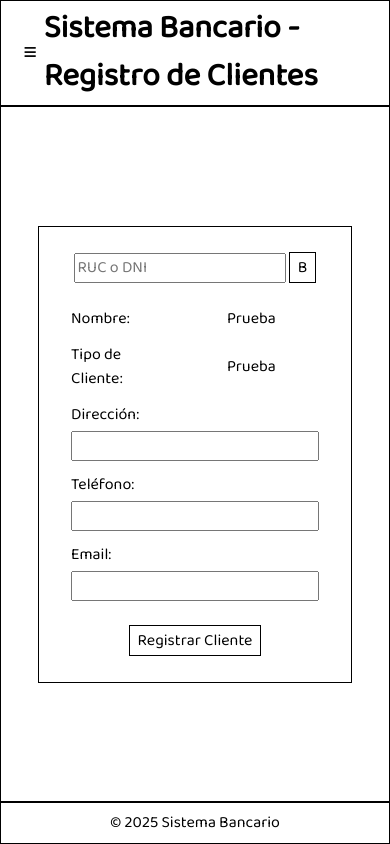
After one commit to MateoTVara/banking-sys, a Django app: page /clients/register/ in a window 390 px wide. The commit adds this page. Run offline with Django 5.2, Linux system fonts and the light colour scheme; the visitor is signed in with stand-in values (Sample User, id 1).

Commit message:
feat: implementa página de registro de clientes
- Agrega vista y template para registro de clientes
- Crea formulario de registro con búsqueda por RUC/DNI
- Implementa estilos responsivos para el formulario
- Añade enlace de navegación a registro de clientes
- Mejora comportamiento del grid de navegación (usar fr en lugar de px)
- Agrega media query para navegación en pantallas pequeñas
- Configura detección automática de página de registro con JavaScript

```diff
--- /dev/null
+++ b/bankingsys/templates/bankingsys/client/register.html
@@ -0,0 +1,39 @@
+{% extends 'bankingsys/index.html' %}
+
+{% block header %}
+  <h1>Sistema Bancario - Registro de Clientes</h1>
+{% endblock %}
+
+{% block content %}
+  <form method="post" id="register-client-form">
+    <div>
+      <div>
+        <input type="text" id="ruc-dni" placeholder="RUC o DNI">
+        <button type="button">B</button>
+      </div>
+    </div>
+    <div class="retrived-data">
+      <div>
+        <p>Nombre:</p>
+        <p id="client-name">Prueba</p>
+      </div>
+      <div>
+        <p>Tipo de Cliente:</p>
+        <p id="client-type">Prueba</p>
+      </div>
+      <div>
+        <label for="client-address">Dirección:</label>
+        <input type="text" id="client-address">
+      </div>
+      <div>
+        <label for="client-phone">Teléfono:</label>
+        <input type="number" id="client-phone">
+      </div>
+      <div>
+        <label for="client-email">Email:</label>
+        <input type="email" id="client-email">
+      </div>
+    </div>
+    <button type="submit">Registrar Cliente</button>
+  </form>
+{% endblock %}
--- a/bankingsys/templates/bankingsys/index.html
+++ b/bankingsys/templates/bankingsys/index.html
@@ -26,6 +26,7 @@
     {% block nav %}
     <ul>
       <li><a href="{% url 'bankingsys:index' %}">Home</a></li>
+      <li><a href="{% url 'bankingsys:client_register' %}">Registrar Cliente</a></li>
       <li>
         <p>Listas</p>
         <ul class="nav-item">
--- a/bankingsys/urls.py
+++ b/bankingsys/urls.py
@@ -10,6 +10,7 @@ urlpatterns = [
     path('tests/', views.test_list, name='tests'),
     path('users/', views.user_list, name='users'),
     path('clients/', views.client_list, name='clients'),
+    path('clients/register/', views.client_register, name='client_register'),
     path('accounts/', views.account_list, name='accounts'),
     path('judicial_holds/', views.judicial_hold_list, name='judicial_holds'),
     path('account_movements/', views.account_movement_list, name='account_movements'),
--- a/bankingsys/views/__init__.py
+++ b/bankingsys/views/__init__.py
@@ -2,7 +2,7 @@ from .auth import login_view, logout_view
 from .general import index
 from .test import test_list
 from .user import user_list
-from .client import client_list
+from .client import client_list, client_register
 from .account import account_list
 from .judicial_hold import judicial_hold_list
 from .account_movement import account_movement_list
@@ -13,6 +13,7 @@ __all__ = [
     'index',
     'test_list',
     'user_list',
+    'client_register',
     'client_list',
     'account_list',
     'judicial_hold_list',
--- a/bankingsys/views/client.py
+++ b/bankingsys/views/client.py
@@ -8,3 +8,6 @@ def client_list(request):
         'clients': clients
     }
     return render(request, 'bankingsys/client/clients.html', context)
+
+def client_register(request):
+    return render(request, 'bankingsys/client/register.html')
--- a/static/css/styles.css
+++ b/static/css/styles.css
@@ -60,7 +60,7 @@ a {
 body {
   height: 100dvh;
   display: grid;
-  grid-template-columns: 0px 1fr;
+  grid-template-columns: 0fr 1fr;
   grid-template-rows: auto 1fr auto;
   grid-template-areas:
     "header header"
@@ -70,7 +70,13 @@ body {
 }
 
 body.active-nav {
-  grid-template-columns: 220px 1fr;
+  grid-template-columns: 0.2fr 1fr;
+}
+
+@media (max-width: 600px) {
+  body.active-nav {
+    grid-template-columns: 0.5fr 1fr;
+  }
 }
 
 /* Header */
@@ -189,6 +195,8 @@ nav > ul > li > .nav-item > li::before {
 main {
   grid-area: main;
 
+  width: 100%;
+  height: 100%;
   padding: 8px 16px;
   overflow-y: auto;
   scrollbar-width: thin;
@@ -236,6 +244,7 @@ body.login-body > * {
   display: flex;
   flex-direction: column;
   align-items: center;
+  justify-content: center;
 }
 
 .login-main h1 {
@@ -280,3 +289,74 @@ body.login-body > * {
 .message-success {
   color: green;
 }
+
+/* Clients Register */
+
+main.cliente-register-body {
+  display: flex;
+  flex-direction: column;
+  align-items: start;
+  justify-content: center;
+}
+
+main > #register-client-form {
+  --inline-padding: 32px;
+  --block-padding: 16px;
+  width: calc(clamp(250px, 30%, 400px) + var(--inline-padding) * 2);
+  height: calc(clamp(350px, 75%, 425px) + var(--block-padding) * 2);
+  min-width: 0;
+  min-height: 0;
+  overflow: auto;
+  scrollbar-width: thin;
+  padding: var(--block-padding) var(--inline-padding);
+  border: 1px solid black;
+  margin-inline: auto;
+
+  display: flex;
+  flex-direction: column;
+  justify-content: start;
+  align-items: center;
+  gap: 24px;
+}
+
+main > #register-client-form button {
+  height: calc(1rem + 15px);
+  padding: 0px 8px;
+  border: 1px solid black;
+  background-color: transparent;
+  cursor: pointer;
+  transition: background-color 0.2s ease;
+}
+
+main > #register-client-form button:hover {
+  background-color: #f2f2f2;
+}
+
+main > #register-client-form > *:first-child {
+  margin-top: auto;
+}
+
+main > #register-client-form > *:last-child {
+  margin-bottom: auto;
+}
+
+main > #register-client-form > div:nth-child(2) {
+  display: flex;
+  flex-direction: column;
+  align-items: stretch;
+  gap: 12px;
+}
+
+main > #register-client-form > div:nth-child(2) > div {
+  display: flex;
+  flex-direction: row;
+  align-items: center;
+  justify-content: space-between;
+  flex-wrap: wrap;
+  row-gap: 4px;
+  column-gap: 64px;
+}
+
+main > #register-client-form > div:nth-child(2) > div > * {
+  flex: 1;
+}
--- a/static/js/script.js
+++ b/static/js/script.js
@@ -14,3 +14,9 @@ nav.addEventListener("click", (e) => {
     }
   }
 });
+
+window.addEventListener('DOMContentLoaded', () => {
+  if (window.location.pathname === '/clients/register/') {
+    document.querySelector('main').classList.add('cliente-register-body');
+  }
+});
```
